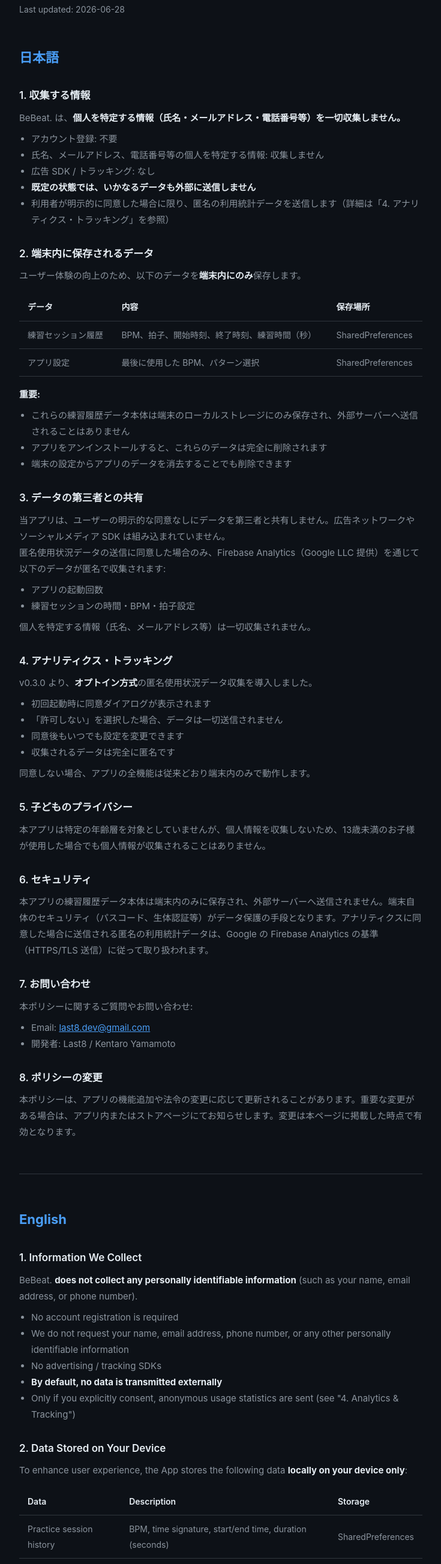
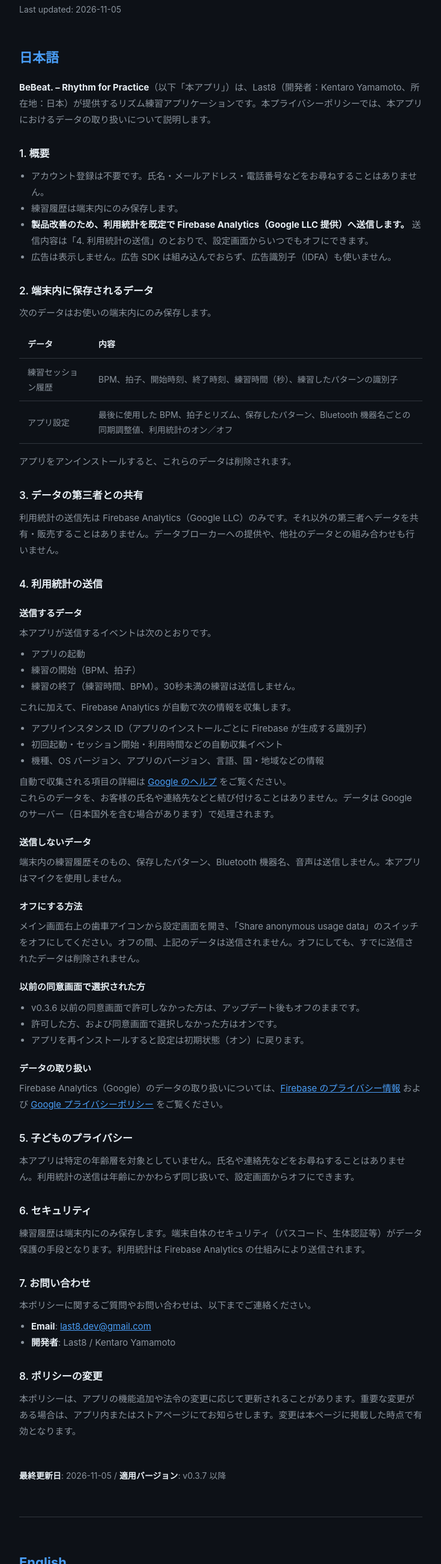
Before and after one commit to keyzen99/last8-web, a plain HTML site: page bebeat/privacy/index.html in a window 1280 px wide. Shown: the part 192-2800 px from the top of the page at 60% size, without its empty margins (272-1007 px from the left). Drawn offline with Linux system fonts and the light colour scheme.

Commit message:
docs(bebeat): 利用統計の説明を実動作へ合わせる（L8-034）
0.3.7 以降は利用統計を既定で送信し、設定からオフにできるため、
プライバシーポリシーと紹介ページのオプトインの記述を差し替える。

Co-Authored-By: Claude Opus 5.5 <noreply@anthropic.com>

```diff
--- a/bebeat/privacy/index.html
+++ b/bebeat/privacy/index.html
@@ -35,6 +35,8 @@
     .updated { color: var(--text-muted); font-size: 14px; margin-bottom: 48px; }
     h2 { font-size: 22px; font-weight: 700; margin: 48px 0 16px; color: var(--accent); }
     h3 { font-size: 17px; font-weight: 600; margin: 28px 0 8px; }
+    h4 { font-size: 15px; font-weight: 600; margin: 20px 0 6px; }
+    .policy-meta { margin-top: 48px; font-size: 14px; }
     p, li { font-size: 15px; color: var(--text-muted); line-height: 1.8; }
     ul { padding-left: 20px; margin: 8px 0; }
     strong { color: var(--text); }
@@ -62,137 +64,153 @@
   <main>
     <div class="container">
       <h1>Privacy Policy / プライバシーポリシー</h1>
-      <p class="updated">Last updated: 2026-06-28</p>
+      <p class="updated">Last updated: 2026-11-05</p>
 
       <h2>日本語</h2>
+      <p><strong>BeBeat. – Rhythm for Practice</strong>（以下「本アプリ」）は、Last8（開発者：Kentaro Yamamoto、所在地：日本）が提供するリズム練習アプリケーションです。本プライバシーポリシーでは、本アプリにおけるデータの取り扱いについて説明します。</p>
 
-      <h3>1. 収集する情報</h3>
-      <p>BeBeat. は、<strong>個人を特定する情報（氏名・メールアドレス・電話番号等）を一切収集しません。</strong></p>
+      <h3>1. 概要</h3>
       <ul>
-        <li>アカウント登録: 不要</li>
-        <li>氏名、メールアドレス、電話番号等の個人を特定する情報: 収集しません</li>
-        <li>広告 SDK / トラッキング: なし</li>
-        <li><strong>既定の状態では、いかなるデータも外部に送信しません</strong></li>
-        <li>利用者が明示的に同意した場合に限り、匿名の利用統計データを送信します（詳細は「4. アナリティクス・トラッキング」を参照）</li>
+        <li>アカウント登録は不要です。氏名・メールアドレス・電話番号などをお尋ねすることはありません。</li>
+        <li>練習履歴は端末内にのみ保存します。</li>
+        <li><strong>製品改善のため、利用統計を既定で Firebase Analytics（Google LLC 提供）へ送信します。</strong> 送信内容は「4. 利用統計の送信」のとおりで、設定画面からいつでもオフにできます。</li>
+        <li>広告は表示しません。広告 SDK は組み込んでおらず、広告識別子（IDFA）も使いません。</li>
       </ul>
 
       <h3>2. 端末内に保存されるデータ</h3>
-      <p>ユーザー体験の向上のため、以下のデータを<strong>端末内にのみ</strong>保存します。</p>
+      <p>次のデータはお使いの端末内にのみ保存します。</p>
       <table>
-        <thead><tr><th>データ</th><th>内容</th><th>保存場所</th></tr></thead>
+        <thead><tr><th>データ</th><th>内容</th></tr></thead>
         <tbody>
-          <tr><td>練習セッション履歴</td><td>BPM、拍子、開始時刻、終了時刻、練習時間（秒）</td><td>SharedPreferences</td></tr>
-          <tr><td>アプリ設定</td><td>最後に使用した BPM、パターン選択</td><td>SharedPreferences</td></tr>
+          <tr><td>練習セッション履歴</td><td>BPM、拍子、開始時刻、終了時刻、練習時間（秒）、練習したパターンの識別子</td></tr>
+          <tr><td>アプリ設定</td><td>最後に使用した BPM、拍子とリズム、保存したパターン、Bluetooth 機器名ごとの同期調整値、利用統計のオン／オフ</td></tr>
         </tbody>
       </table>
-      <p><strong>重要:</strong></p>
-      <ul>
-        <li>これらの練習履歴データ本体は端末のローカルストレージにのみ保存され、外部サーバーへ送信されることはありません</li>
-        <li>アプリをアンインストールすると、これらのデータは完全に削除されます</li>
-        <li>端末の設定からアプリのデータを消去することでも削除できます</li>
-      </ul>
+      <p>アプリをアンインストールすると、これらのデータは削除されます。</p>
 
       <h3>3. データの第三者との共有</h3>
-      <p>当アプリは、ユーザーの明示的な同意なしにデータを第三者と共有しません。広告ネットワークやソーシャルメディア SDK は組み込まれていません。</p>
-      <p>匿名使用状況データの送信に同意した場合のみ、Firebase Analytics（Google LLC 提供）を通じて以下のデータが匿名で収集されます:</p>
+      <p>利用統計の送信先は Firebase Analytics（Google LLC）のみです。それ以外の第三者へデータを共有・販売することはありません。データブローカーへの提供や、他社のデータとの組み合わせも行いません。</p>
+
+      <h3>4. 利用統計の送信</h3>
+      <h4>送信するデータ</h4>
+      <p>本アプリが送信するイベントは次のとおりです。</p>
       <ul>
-        <li>アプリの起動回数</li>
-        <li>練習セッションの時間・BPM・拍子設定</li>
+        <li>アプリの起動</li>
+        <li>練習の開始（BPM、拍子）</li>
+        <li>練習の終了（練習時間、BPM）。30秒未満の練習は送信しません。</li>
       </ul>
-      <p>個人を特定する情報（氏名、メールアドレス等）は一切収集されません。</p>
-
-      <h3>4. アナリティクス・トラッキング</h3>
-      <p>v0.3.0 より、<strong>オプトイン方式</strong>の匿名使用状況データ収集を導入しました。</p>
+      <p>これに加えて、Firebase Analytics が自動で次の情報を収集します。</p>
       <ul>
-        <li>初回起動時に同意ダイアログが表示されます</li>
-        <li>「許可しない」を選択した場合、データは一切送信されません</li>
-        <li>同意後もいつでも設定を変更できます</li>
-        <li>収集されるデータは完全に匿名です</li>
+        <li>アプリインスタンス ID（アプリのインストールごとに Firebase が生成する識別子）</li>
+        <li>初回起動・セッション開始・利用時間などの自動収集イベント</li>
+        <li>機種、OS バージョン、アプリのバージョン、言語、国・地域などの情報</li>
       </ul>
-      <p>同意しない場合、アプリの全機能は従来どおり端末内のみで動作します。</p>
+      <p>自動で収集される項目の詳細は <a href="https://support.google.com/analytics/answer/9234069">Google のヘルプ</a> をご覧ください。</p>
+      <p>これらのデータを、お客様の氏名や連絡先などと結び付けることはありません。データは Google のサーバー（日本国外を含む場合があります）で処理されます。</p>
+      <h4>送信しないデータ</h4>
+      <p>端末内の練習履歴そのもの、保存したパターン、Bluetooth 機器名、音声は送信しません。本アプリはマイクを使用しません。</p>
+      <h4>オフにする方法</h4>
+      <p>メイン画面右上の歯車アイコンから設定画面を開き、「Share anonymous usage data」のスイッチをオフにしてください。オフの間、上記のデータは送信されません。オフにしても、すでに送信されたデータは削除されません。</p>
+      <h4>以前の同意画面で選択された方</h4>
+      <ul>
+        <li>v0.3.6 以前の同意画面で許可しなかった方は、アップデート後もオフのままです。</li>
+        <li>許可した方、および同意画面で選択しなかった方はオンです。</li>
+        <li>アプリを再インストールすると設定は初期状態（オン）に戻ります。</li>
+      </ul>
+      <h4>データの取り扱い</h4>
+      <p>Firebase Analytics（Google）のデータの取り扱いについては、<a href="https://firebase.google.com/support/privacy">Firebase のプライバシー情報</a> および <a href="https://policies.google.com/privacy">Google プライバシーポリシー</a> をご覧ください。</p>
 
       <h3>5. 子どものプライバシー</h3>
-      <p>本アプリは特定の年齢層を対象としていませんが、個人情報を収集しないため、13歳未満のお子様が使用した場合でも個人情報が収集されることはありません。</p>
+      <p>本アプリは特定の年齢層を対象としていません。氏名や連絡先などをお尋ねすることはありません。利用統計の送信は年齢にかかわらず同じ扱いで、設定画面からオフにできます。</p>
 
       <h3>6. セキュリティ</h3>
-      <p>本アプリの練習履歴データ本体は端末内のみに保存され、外部サーバーへ送信されません。端末自体のセキュリティ（パスコード、生体認証等）がデータ保護の手段となります。アナリティクスに同意した場合に送信される匿名の利用統計データは、Google の Firebase Analytics の基準（HTTPS/TLS 送信）に従って取り扱われます。</p>
+      <p>練習履歴は端末内にのみ保存します。端末自体のセキュリティ（パスコード、生体認証等）がデータ保護の手段となります。利用統計は Firebase Analytics の仕組みにより送信されます。</p>
 
       <h3>7. お問い合わせ</h3>
-      <p>本ポリシーに関するご質問やお問い合わせ:</p>
+      <p>本ポリシーに関するご質問やお問い合わせは、以下までご連絡ください。</p>
       <ul>
-        <li>Email: <a href="mailto:last8.dev@gmail.com">last8.dev@gmail.com</a></li>
-        <li>開発者: Last8 / Kentaro Yamamoto</li>
+        <li><strong>Email</strong>: <a href="mailto:last8.dev@gmail.com">last8.dev@gmail.com</a></li>
+        <li><strong>開発者</strong>: Last8 / Kentaro Yamamoto</li>
       </ul>
 
       <h3>8. ポリシーの変更</h3>
       <p>本ポリシーは、アプリの機能追加や法令の変更に応じて更新されることがあります。重要な変更がある場合は、アプリ内またはストアページにてお知らせします。変更は本ページに掲載した時点で有効となります。</p>
 
+      <p class="policy-meta"><strong>最終更新日</strong>: 2026-11-05 / <strong>適用バージョン</strong>: v0.3.7 以降</p>
+
       <hr>
 
       <h2>English</h2>
+      <p><strong>BeBeat. – Rhythm for Practice</strong> (the "App") is a rhythm practice application provided by Last8 (developer: Kentaro Yamamoto, based in Japan). This Privacy Policy explains how the App handles data.</p>
 
-      <h3>1. Information We Collect</h3>
-      <p>BeBeat. <strong>does not collect any personally identifiable information</strong> (such as your name, email address, or phone number).</p>
+      <h3>1. Summary</h3>
       <ul>
-        <li>No account registration is required</li>
-        <li>We do not request your name, email address, phone number, or any other personally identifiable information</li>
-        <li>No advertising / tracking SDKs</li>
-        <li><strong>By default, no data is transmitted externally</strong></li>
-        <li>Only if you explicitly consent, anonymous usage statistics are sent (see "4. Analytics &amp; Tracking")</li>
+        <li>No account is needed. The App never asks for your name, email address, or phone number.</li>
+        <li>Your practice history is stored only on your device.</li>
+        <li><strong>To improve the product, the App sends usage statistics to Firebase Analytics (provided by Google LLC) by default.</strong> Section 4 lists what is sent. You can turn this off in Settings at any time.</li>
+        <li>The App shows no ads, contains no advertising SDK, and does not use the advertising identifier (IDFA).</li>
       </ul>
 
       <h3>2. Data Stored on Your Device</h3>
-      <p>To enhance user experience, the App stores the following data <strong>locally on your device only</strong>:</p>
+      <p>The following data is stored only on your device.</p>
       <table>
-        <thead><tr><th>Data</th><th>Description</th><th>Storage</th></tr></thead>
+        <thead><tr><th>Data</th><th>Contents</th></tr></thead>
         <tbody>
-          <tr><td>Practice session history</td><td>BPM, time signature, start/end time, duration (seconds)</td><td>SharedPreferences</td></tr>
-          <tr><td>App settings</td><td>Last used BPM, pattern selection</td><td>SharedPreferences</td></tr>
+          <tr><td>Practice session history</td><td>BPM, time signature, start time, end time, duration (seconds), identifier of the pattern practiced</td></tr>
+          <tr><td>App settings</td><td>Last used BPM, time signature and rhythm, saved patterns, Bluetooth sync adjustment per device name, usage statistics on/off</td></tr>
         </tbody>
       </table>
-      <p><strong>Important:</strong></p>
+      <p>Uninstalling the App deletes this data.</p>
+
+      <h3>3. Sharing with Third Parties</h3>
+      <p>Usage statistics are sent only to Firebase Analytics (Google LLC). No data is shared with or sold to any other third party. No data is provided to data brokers or combined with data from other companies.</p>
+
+      <h3>4. Usage Statistics</h3>
+      <h4>What is sent</h4>
+      <p>The App sends these events:</p>
       <ul>
-        <li>This practice history data is stored exclusively in the device's local storage and is never transmitted to external servers</li>
-        <li>Uninstalling the App completely removes all stored data</li>
-        <li>You can also clear the data through your device's app settings</li>
+        <li>App launch</li>
+        <li>Practice start (BPM, time signature)</li>
+        <li>Practice end (duration, BPM). Practice shorter than 30 seconds is not sent.</li>
       </ul>
-
-      <h3>3. Third-Party Sharing</h3>
-      <p>The App does not share any data with third parties without your explicit consent. No advertising networks or social media SDKs are integrated into the App.</p>
-      <p>If you opt in to anonymous usage data collection, the following data is collected anonymously via Firebase Analytics (provided by Google LLC):</p>
+      <p>In addition, Firebase Analytics automatically collects:</p>
       <ul>
-        <li>App open count</li>
-        <li>Practice session duration, BPM, and time signature settings</li>
+        <li>An app instance ID (an identifier Firebase generates for each installation of the App)</li>
+        <li>Automatically collected events such as first open, session start, and engagement time</li>
+        <li>Information such as device model, OS version, app version, language, and country or region</li>
       </ul>
-      <p>No personally identifiable information (name, email, etc.) is ever collected.</p>
-
-      <h3>4. Analytics &amp; Tracking</h3>
-      <p>Starting with v0.3.0, the App includes <strong>opt-in</strong> anonymous usage data collection.</p>
+      <p>See <a href="https://support.google.com/analytics/answer/9234069">Google's help page</a> for details of what is collected automatically.</p>
+      <p>This data is not connected to your name, contact details, or similar information. It is processed on Google's servers, which may be outside Japan.</p>
+      <h4>What is not sent</h4>
+      <p>The practice history stored on your device, your saved patterns, Bluetooth device names, and audio are not sent. The App does not use the microphone.</p>
+      <h4>How to turn it off</h4>
+      <p>Tap the gear icon at the top right of the main screen to open Settings, then turn off "Share anonymous usage data". While it is off, the data above is not sent. Turning it off does not delete data that has already been sent.</p>
+      <h4>If you answered the earlier consent screen</h4>
       <ul>
-        <li>A consent dialog is shown on first launch</li>
-        <li>If you choose "Don't Allow," no data is transmitted</li>
-        <li>You can change your preference at any time</li>
-        <li>All collected data is fully anonymous</li>
+        <li>If you declined on the consent screen in v0.3.6 or earlier, the setting stays off after updating.</li>
+        <li>If you allowed it, or did not answer, the setting is on.</li>
+        <li>Reinstalling the App returns the setting to its default (on).</li>
       </ul>
-      <p>If you do not consent, all app features continue to work entirely on-device as before.</p>
+      <h4>How the data is handled</h4>
+      <p>For how Firebase Analytics (Google) handles data, see <a href="https://firebase.google.com/support/privacy">Firebase's privacy information</a> and the <a href="https://policies.google.com/privacy">Google Privacy Policy</a>.</p>
 
       <h3>5. Children's Privacy</h3>
-      <p>The App is not specifically directed at any particular age group. However, since no personal information is collected, no personal data will be gathered even if the App is used by children under 13 years of age.</p>
+      <p>The App is not aimed at any particular age group and never asks for names or contact details. Usage statistics work the same way regardless of age and can be turned off in Settings.</p>
 
       <h3>6. Security</h3>
-      <p>Your practice history data is stored only on the device and is not transmitted to external servers. Your device's own security measures (passcode, biometric authentication, etc.) serve as the primary means of data protection. If you consent to analytics, the anonymous usage statistics that are sent are handled according to Google's Firebase Analytics standards (HTTPS/TLS).</p>
+      <p>Practice history is stored only on your device, so your device's own security (passcode, biometrics, etc.) protects it. Usage statistics are sent through Firebase Analytics.</p>
 
       <h3>7. Contact</h3>
-      <p>If you have any questions about this policy:</p>
+      <p>For questions about this policy, please contact:</p>
       <ul>
-        <li>Email: <a href="mailto:last8.dev@gmail.com">last8.dev@gmail.com</a></li>
-        <li>Developer: Last8 / Kentaro Yamamoto</li>
+        <li><strong>Email</strong>: <a href="mailto:last8.dev@gmail.com">last8.dev@gmail.com</a></li>
+        <li><strong>Developer</strong>: Last8 / Kentaro Yamamoto</li>
       </ul>
 
       <h3>8. Changes to This Policy</h3>
-      <p>This policy may be updated in response to new features or changes in applicable laws. If significant changes are made, we will notify you through the App or via the store listing. Changes become effective upon posting on this page.</p>
+      <p>This policy may be updated when features are added or laws change. Significant changes will be announced in the App or on the store page. Changes take effect when posted on this page.</p>
 
-      <p style="margin-top: 48px; font-size: 14px;"><strong>Last updated</strong>: June 28, 2026 / <strong>Applicable from</strong>: v0.3.3 onwards</p>
+      <p class="policy-meta"><strong>Last updated</strong>: 2026-11-05 / <strong>Applies to</strong>: v0.3.7 and later</p>
     </div>
   </main>
 
```
Also changed, not shown: bebeat/en/index.html (+4 -4 lines), bebeat/index.html (+4 -4 lines).
